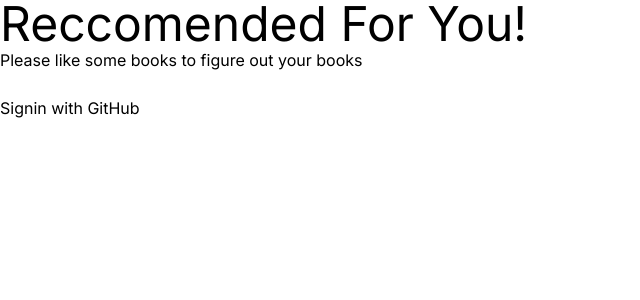
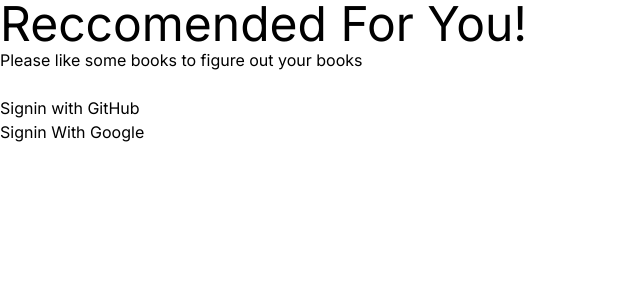
Before and after one commit to JothishJJ/BookWisePick, a Next.js app: page /app in a window 1280 px wide. Shown: the top 300 px of the page, without its empty margins (0-640 px from the left). Built offline with nearby package versions, Linux system fonts and the light colour scheme; no server answers.

Commit message:
Add SignInWithGoogle

```diff
--- a/app/app/page.tsx
+++ b/app/app/page.tsx
@@ -2,7 +2,6 @@ import { auth } from "../app"
 import { signIn, signOut } from "@/auth"
 
 const App = async () => {
-
   const session = await auth()
 
   if (!session?.user) return (
@@ -10,13 +9,16 @@ const App = async () => {
       <h2>Reccomended For You!</h2>
       <p>Please like some books to figure out your books</p>
       <br />
-      <form
-        action={async () => {
+      <form>
+        <button type="submit" formAction={async () => {
           "use server"
           await signIn("github")
-        }}
-      >
-        <button type="submit">Signin with GitHub</button>
+        }}>Signin with GitHub</button>
+        <br />
+        <button type="submit" formAction={async () => {
+          "use server"
+          await signIn("google")
+        }}>Signin With Google</button>
       </form>
     </div>
   )
@@ -33,7 +35,8 @@ const App = async () => {
         }}
       >
         <button type="submit">Sign Out</button>
-      </form>    </div>
+      </form>
+    </div>
   )
 }
 
--- a/auth.ts
+++ b/auth.ts
@@ -1,6 +1,7 @@
 import NextAuth from "next-auth"
 import GitHub from "next-auth/providers/github"
+import Google from "next-auth/providers/google"
 
 export const { handlers, signIn, signOut, auth } = NextAuth({
-  providers: [GitHub],
+  providers: [GitHub, Google],
 })
```
